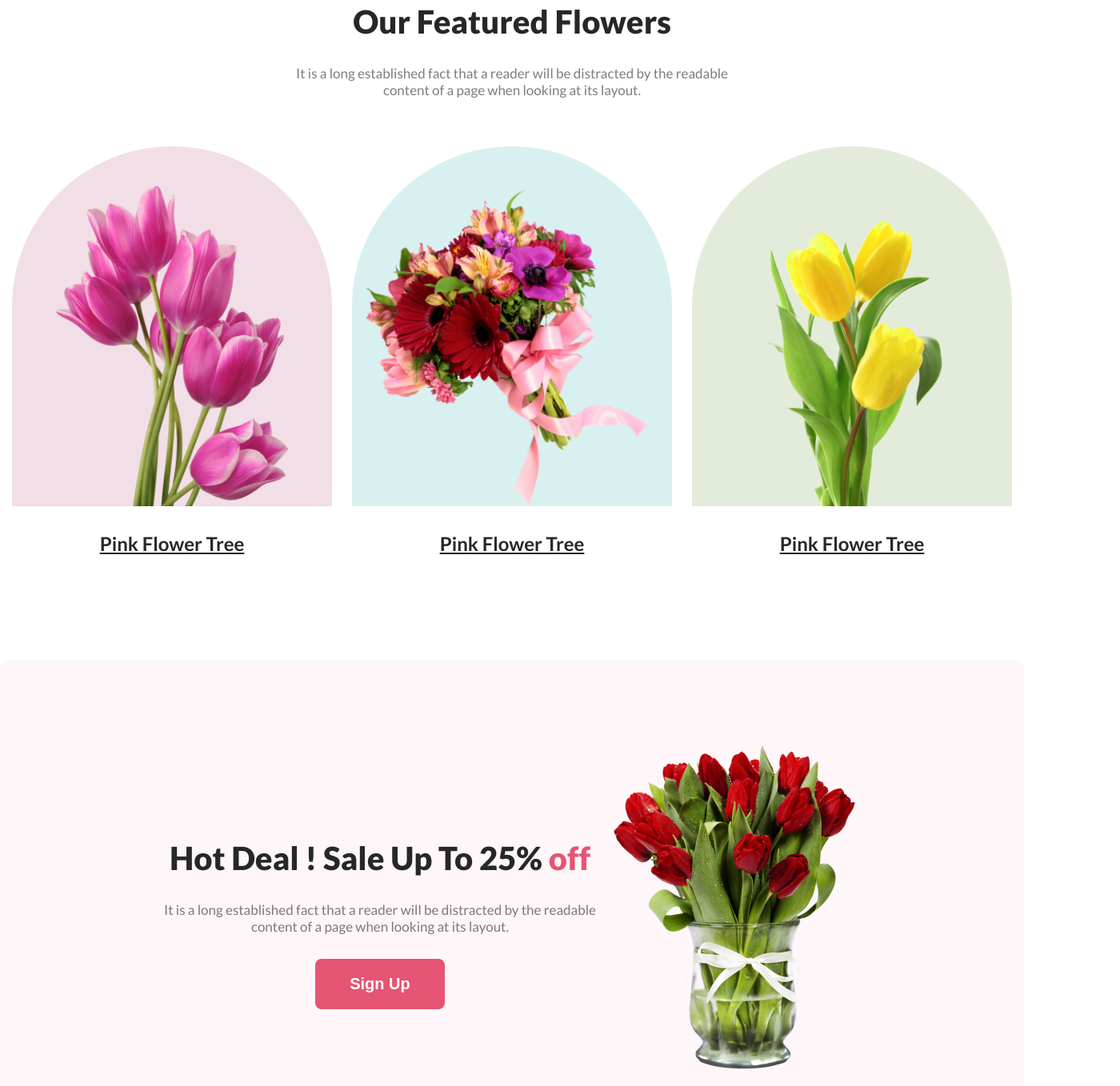
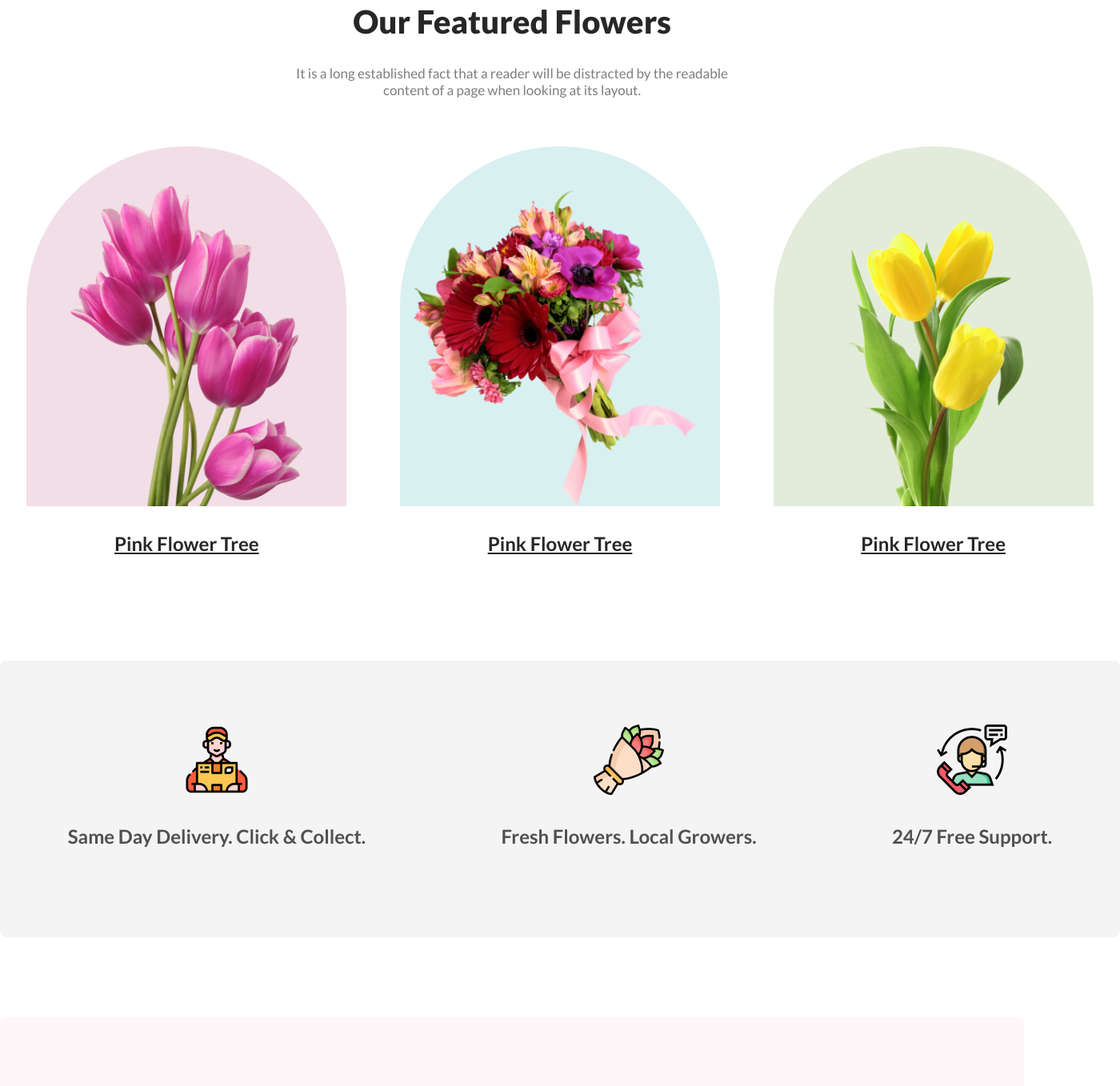
Before and after one commit to riyad3699/flower-shop, a plain HTML site: page index.html in a window 1280 px wide. Shown: the part 842-2200 px from the top of the page at 80% size, 1400 px wide, since content can reach past the window. Drawn offline with Linux system fonts and the light colour scheme.

Commit message:
added an extra section

```diff
--- a/index.html
+++ b/index.html
@@ -15,11 +15,9 @@
     <header>
         <div class="banner">
             <h1>Let's make beautiful flowers a part of your life.</h1>
-            <div class="description">
-                <p class="description-primary">It is a long established fact that a reader will be distracted by the
-                    readable content of a page when looking at its layout. The point of using Lorem Ipsum is that it has
-                    a more-or-less normal distribution of letters.</p>
-            </div>
+            <p class="description-primary">It is a long established fact that a reader will be distracted by the
+                readable content of a page when looking at its layout. The point of using Lorem Ipsum is that it has
+                a more-or-less normal distribution of letters.</p>
             <button class="btn-primary">Shop Now</button>
         </div>
         <img class="header-pic" src="flower-asset/pngwing 10.png" alt="">
@@ -32,19 +30,34 @@
                     readable content of a page when looking at its layout.</p>
             </div>
             <div class="featured-flowers-picture">
-                <div class="pink-flower">
+                <div>
                     <div class="pink"><img src="flower-asset/pngwing 6.png" alt=""></div>
                     <h4>Pink Flower Tree</h4>
                 </div>
-                <div class="blue-flower">
+                <div>
                     <div class="blue"><img src="flower-asset/pngwing 5.png" alt=""></div>
-                <h4>Pink Flower Tree</h4>
+                    <h4>Pink Flower Tree</h4>
                 </div>
-                <div class="green-flower">
+                <div>
                     <div class="green"><img src="flower-asset/pngwing 7.png" alt=""></div>
                     <h4>Pink Flower Tree</h4>
                 </div>
 
+            </div>
+        </section>
+
+        <section class="same-day-delivery">
+            <div>
+                <img src="flower-asset/Group 57.png" alt="">
+                <h4>Same Day Delivery. Click & Collect.</h4>
+            </div>
+            <div>
+                <img src="flower-asset/Group 58.png" alt="">
+                <h4>Fresh Flowers. Local Growers.</h4>
+            </div>
+            <div>
+                <img src="flower-asset/Group 59.png" alt="">
+                <h4>24/7 Free Support.</h4>
             </div>
         </section>
 
--- a/styles/style.css
+++ b/styles/style.css
@@ -150,15 +150,14 @@ small {
 /* featured flowers style */
 .featured-flowers-picture {
     display: flex;
-    justify-content: center;
+    justify-content: space-around;
     text-align: center;
-    align-items: flex-end;
-    gap: 25px;
     color: #272727;
     font-size: 24px;
     font-weight: 700;
     text-decoration-line: underline;
-    margin-top: 60px;
+    width: 1400px;
+    margin: 60px auto 100px;
 }
 
 .pink {
@@ -197,3 +196,18 @@ small {
     width: 600px;
     margin: auto;
 }
+
+/* same day related style */
+.same-day-delivery {
+    display: flex;
+    justify-content: space-around;
+    text-align: center;
+    border-radius: 8px;
+    background: rgba(39, 39, 39, 0.05);
+    width: 1400px;
+    margin: auto;
+    padding: 80px 0;
+    color: rgba(39, 39, 39, 0.80);
+    font-size: 24px;
+    font-weight: 600;
+}
```
